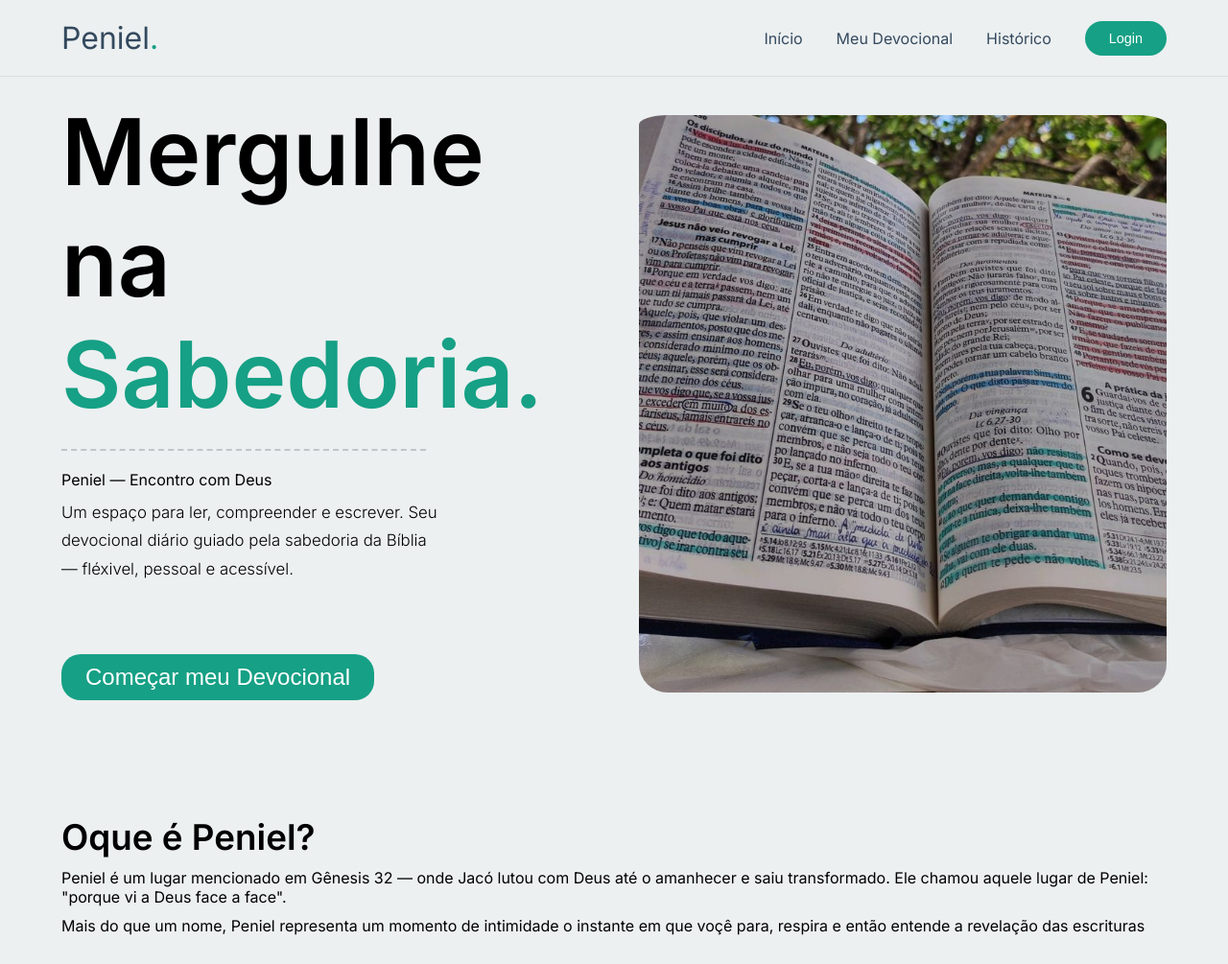
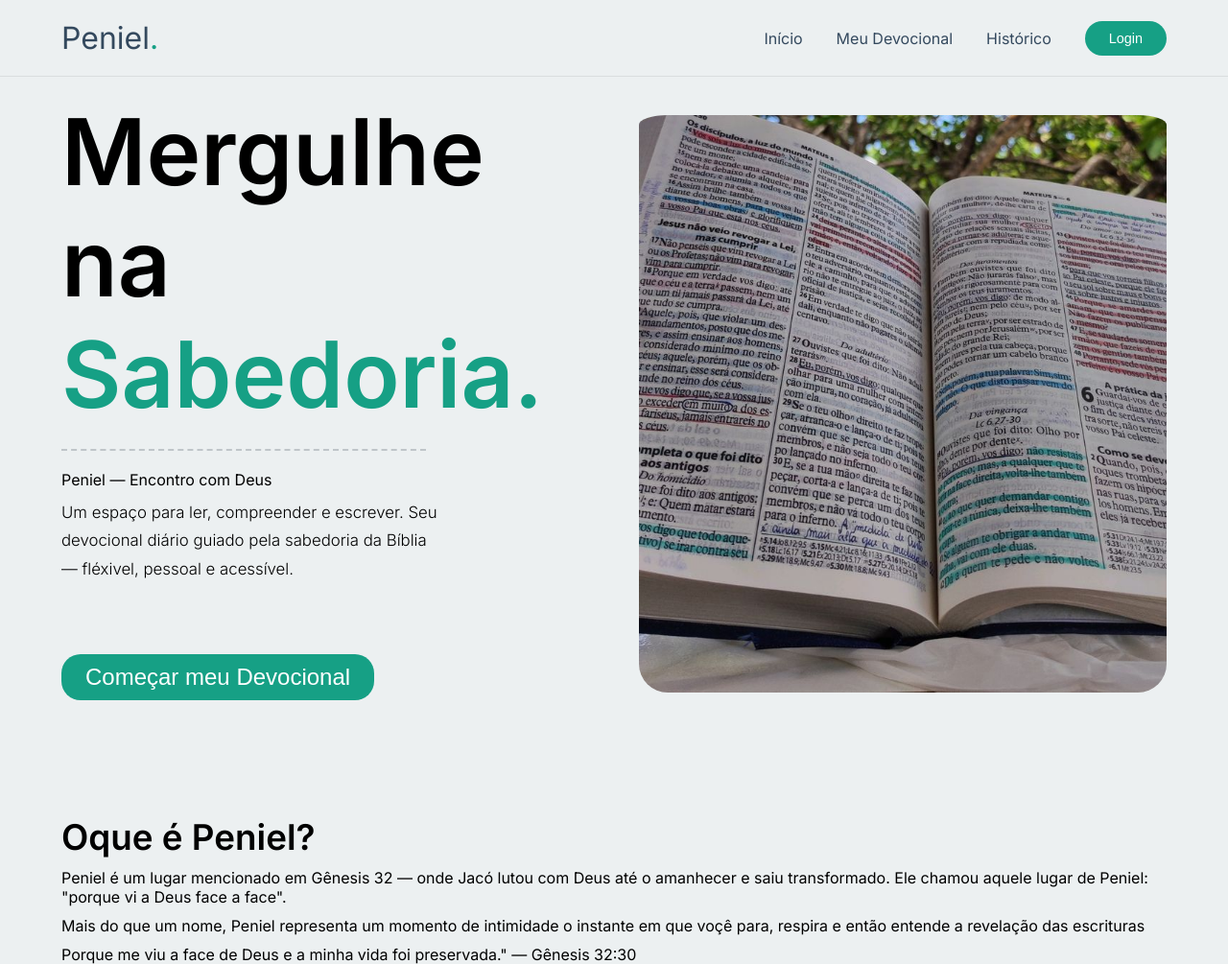
Before and after one commit to miguelrzc/ProjetoIndividual, a plain HTML site: page index.html in a window 1280 px wide. Shown: the whole page at 96% size. Before the commit the page ends 975 px from the top, so only its background shows below. Drawn offline with Linux system fonts and the light colour scheme.

Commit message:
Adicionando textos
Adicionei textos sobre Peniel

```diff
--- a/index.html
+++ b/index.html
@@ -57,16 +57,23 @@
 <section class="peniel-section">
     <div class="container">
         <h2> Oque é <span>Peniel?</span></h2>
+        <div class="peniel-grid">
+         <div class="peniel-texto reveal">
+
+
         <p>Peniel é um lugar mencionado em Gênesis 32 — onde Jacó lutou com Deus
         até o amanhecer e saiu transformado.
         Ele chamou aquele lugar de Peniel: "porque vi a Deus face a face".</p>
+
         <div class="peniel-linha"></div>
 
         <p>Mais do que um nome, Peniel representa um momento de intimidade
             o instante em que voçê para, respira e então entende a revelação das escrituras
         </p>
 
-
+        <p class="genesis32"> Porque me viu a face de Deus e a minha vida foi preservada." — Gênesis 32:30 </p>
+</div>
+</div>
 </div>
 </section>
 
```
